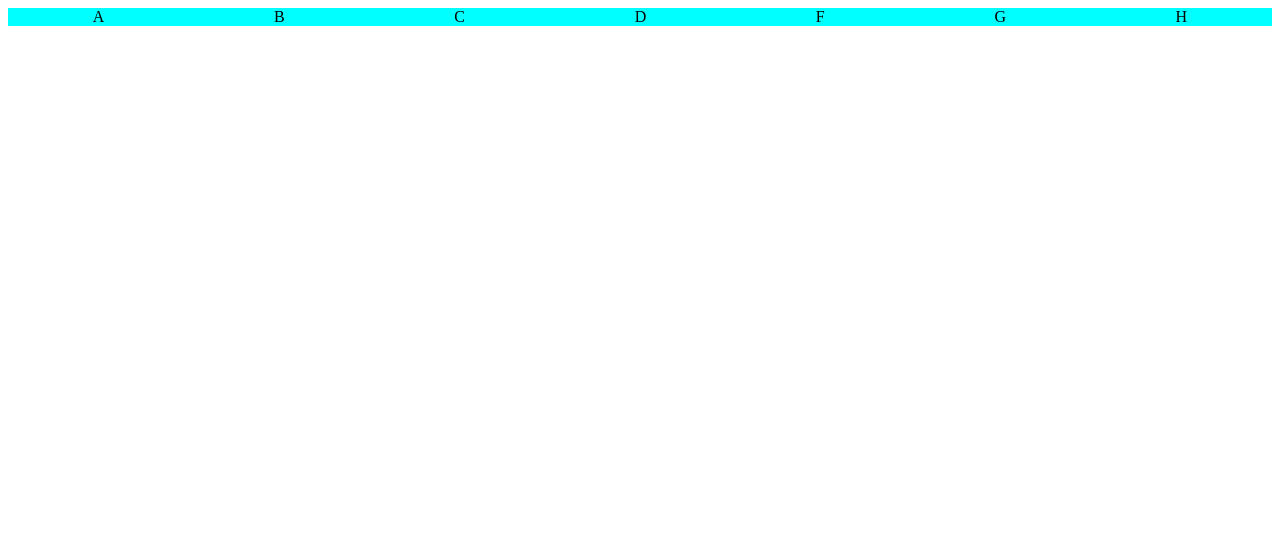
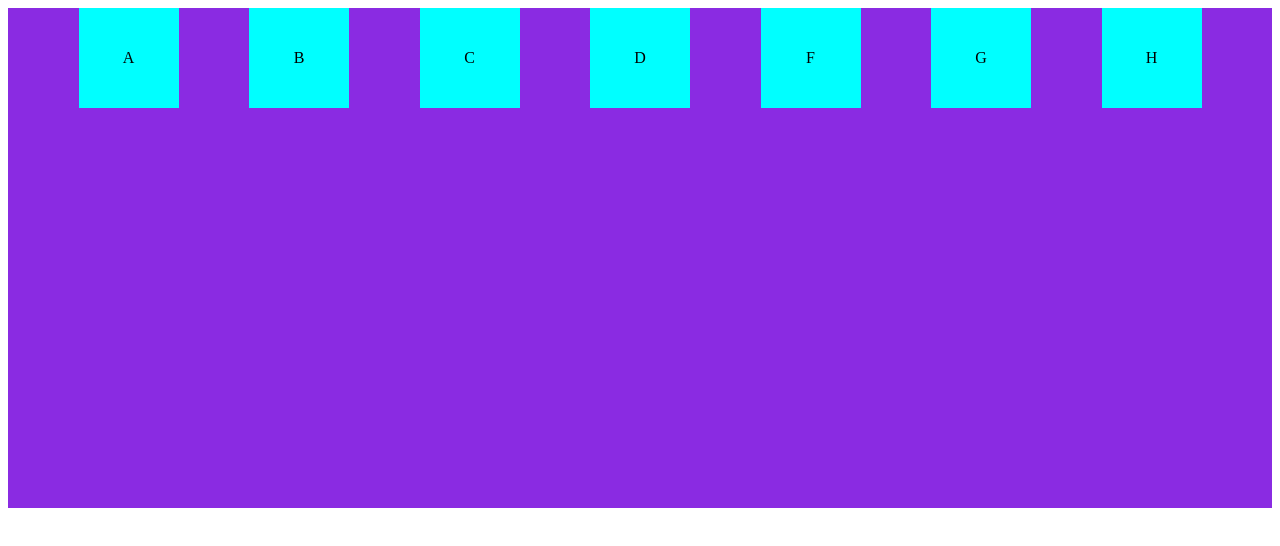
Before and after one commit to Gabriel-OSoares/html_css, a plain HTML site: page exercicios/ex027/flex001/index.html in a window 1280 px wide. Drawn offline with Linux system fonts and the light colour scheme.

Commit message:
Update index.html

```diff
--- a/exercicios/ex027/flex001/index.html
+++ b/exercicios/ex027/flex001/index.html
@@ -9,12 +9,22 @@
         div.conteiner{
             background-color: blueviolet;
             display: flex;
+            height: 500px;
+            justify-content: space-evenly;
+            align-items: start;
+
         }
 
         div.item {
             background-color: aqua;
             text-align: center;
-            flex: auto;
+            height: 100px;
+            width: 100px;
+
+            display: flex;
+            justify-content: center;
+            align-items: center;
+
         }
 
     </style>
```
